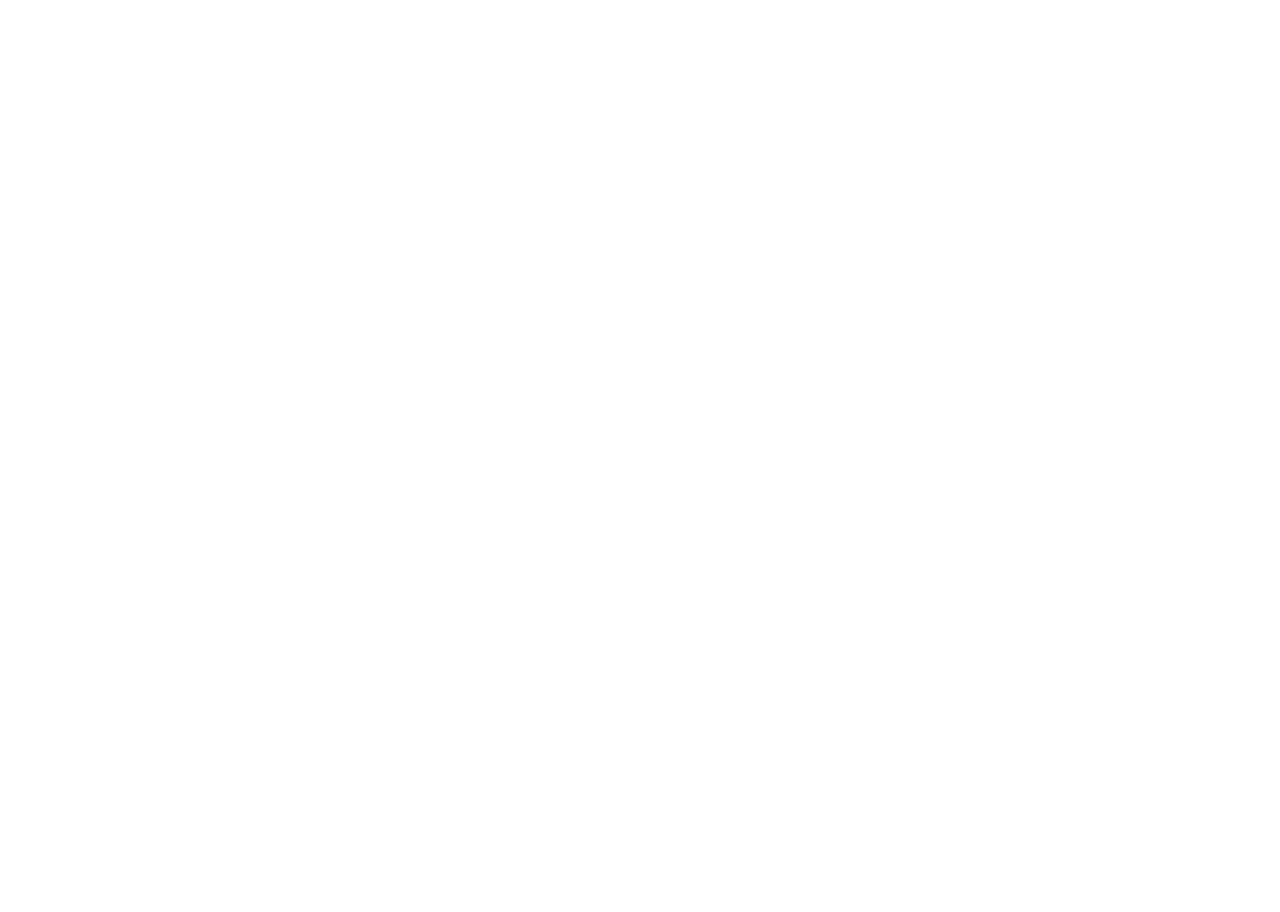
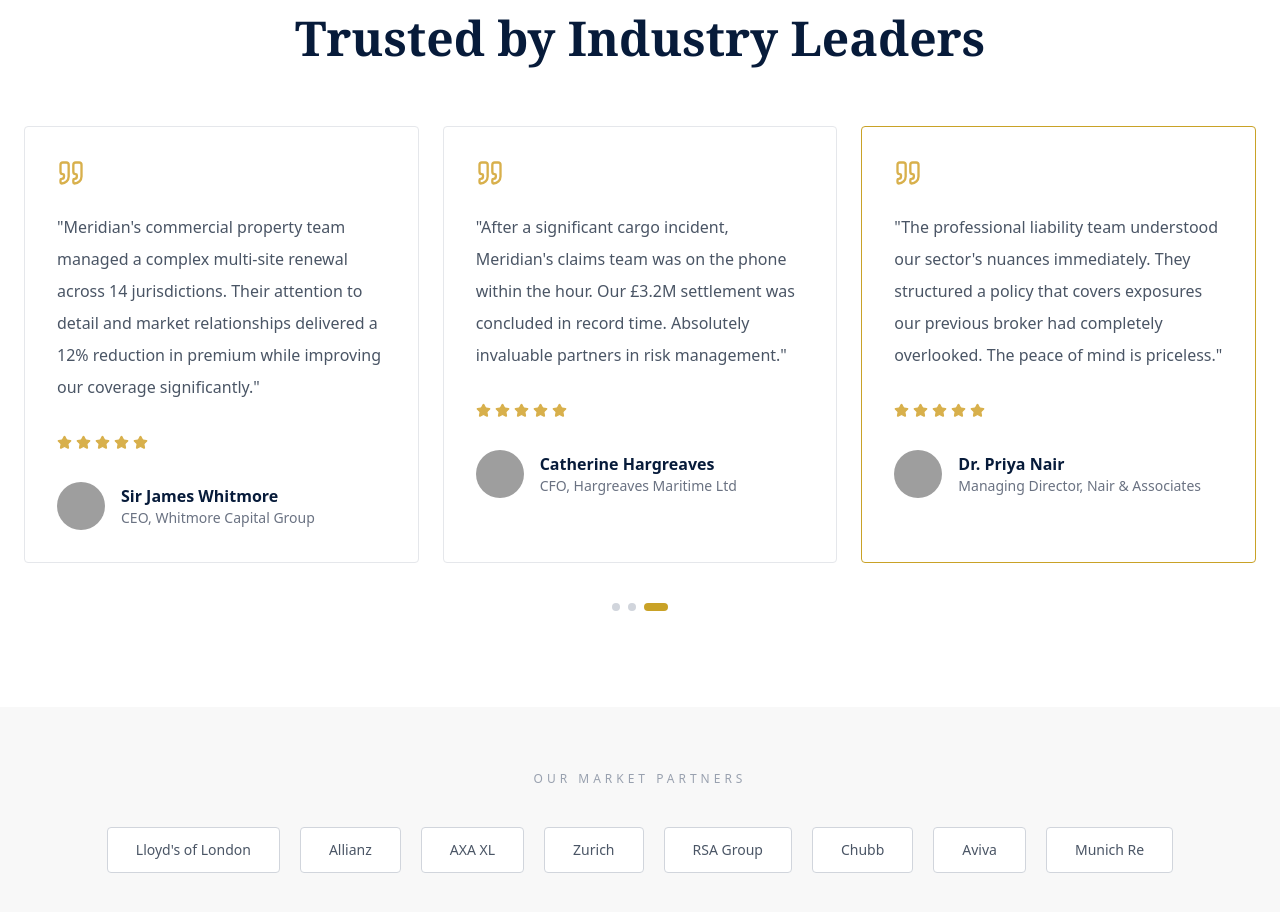
Before and after one commit to vinithdc-jpg/headless, a Next.js app: page / in a window 1280 px wide. Shown: the part 3700-4612 px from the top of the page. Before the commit the page ends 3582 px from the top, so only its background shows below. Built offline with nearby package versions, Linux system fonts and the light colour scheme; grey boxes are pictures that could not be loaded.

Commit message:
Testimonials

```diff
--- a/app/page.js
+++ b/app/page.js
@@ -2,6 +2,7 @@
 import HeroSection from '@/components/sections/Hero'
 import Navbar from '@/components/sections/Navbar'
 import ServicesSection from '@/components/sections/ServiceSection'
+import Testimonials from '@/components/sections/Testimonials'
 import WhyMeridian from '@/components/sections/WhyMeridian'
 import React from 'react'
 
@@ -13,6 +14,7 @@
       <StatsSection />
       <ServicesSection />
       <WhyMeridian />
+      <Testimonials />
     </div>
   )
 }
--- a/components/sections/Testimonials.jsx
+++ b/components/sections/Testimonials.jsx
@@ -0,0 +1,161 @@
+import { Quote, Star } from "lucide-react";
+
+const testimonials = [
+  {
+    name: "Sir James Whitmore",
+    role: "CEO, Whitmore Capital Group",
+    image: "https://i.pravatar.cc/100?img=11",
+    active: false,
+    review:
+      "Meridian's commercial property team managed a complex multi-site renewal across 14 jurisdictions. Their attention to detail and market relationships delivered a 12% reduction in premium while improving our coverage significantly.",
+  },
+  {
+    name: "Catherine Hargreaves",
+    role: "CFO, Hargreaves Maritime Ltd",
+    image: "https://i.pravatar.cc/100?img=5",
+    active: false,
+    review:
+      "After a significant cargo incident, Meridian's claims team was on the phone within the hour. Our £3.2M settlement was concluded in record time. Absolutely invaluable partners in risk management.",
+  },
+  {
+    name: "Dr. Priya Nair",
+    role: "Managing Director, Nair & Associates",
+    image: "https://i.pravatar.cc/100?img=32",
+    active: true,
+    review:
+      "The professional liability team understood our sector's nuances immediately. They structured a policy that covers exposures our previous broker had completely overlooked. The peace of mind is priceless.",
+  },
+];
+
+const partners = [
+  "Lloyd's of London",
+  "Allianz",
+  "AXA XL",
+  "Zurich",
+  "RSA Group",
+  "Chubb",
+  "Aviva",
+  "Munich Re",
+];
+
+export default function Testimonials() {
+  return (
+    <section className="bg-white">
+
+      {/* Testimonials */}
+      <div className="max-w-7xl mx-auto px-6 py-24">
+
+        <div className="text-center mb-16">
+
+          <div className="flex justify-center items-center gap-4 mb-5">
+            <div className="w-10 h-[1px] bg-[#C9A227]" />
+            <span className="uppercase tracking-[4px] text-xs text-[#C9A227]">
+              Client Stories
+            </span>
+            <div className="w-10 h-[1px] bg-[#C9A227]" />
+          </div>
+
+          <h2 className="font-serif text-5xl font-semibold text-[#071B3A]">
+            Trusted by Industry Leaders
+          </h2>
+
+        </div>
+
+        <div className="grid lg:grid-cols-3 gap-6">
+
+          {testimonials.map((item, index) => (
+            <div
+              key={index}
+              className={`bg-white border rounded-sm p-8 transition hover:shadow-xl ${
+                item.active
+                  ? "border-[#C9A227]"
+                  : "border-gray-200"
+              }`}
+            >
+
+              <Quote
+                className="text-[#D8B04C] mb-6"
+                size={28}
+              />
+
+              <p className="text-gray-600 leading-8">
+                "{item.review}"
+              </p>
+
+              <div className="flex gap-1 mt-8 text-[#D8B04C]">
+                {[1, 2, 3, 4, 5].map((star) => (
+                  <Star
+                    key={star}
+                    size={15}
+                    fill="currentColor"
+                  />
+                ))}
+              </div>
+
+              <div className="flex items-center gap-4 mt-8">
+
+                <img
+                  src={item.image}
+                  alt={item.name}
+                  className="w-12 h-12 rounded-full object-cover"
+                />
+
+                <div>
+
+                  <h4 className="font-semibold text-[#071B3A]">
+                    {item.name}
+                  </h4>
+
+                  <p className="text-sm text-gray-500">
+                    {item.role}
+                  </p>
+
+                </div>
+
+              </div>
+
+            </div>
+          ))}
+
+        </div>
+
+        {/* Slider Dots */}
+
+        <div className="flex justify-center gap-2 mt-10">
+          <span className="w-2 h-2 rounded-full bg-gray-300"></span>
+          <span className="w-2 h-2 rounded-full bg-gray-300"></span>
+          <span className="w-6 h-2 rounded-full bg-[#C9A227]"></span>
+        </div>
+
+      </div>
+
+      {/* Partners */}
+
+      <div className="bg-[#F8F8F8] py-16">
+
+        <div className="max-w-6xl mx-auto px-6">
+
+          <p className="uppercase tracking-[4px] text-xs text-center text-gray-400 mb-10">
+            Our Market Partners
+          </p>
+
+          <div className="flex flex-wrap justify-center gap-5">
+
+            {partners.map((partner, index) => (
+              <div
+                key={index}
+                className="px-7 py-3 border border-gray-300 rounded bg-white text-gray-600 text-sm hover:border-[#C9A227] transition"
+              >
+                {partner}
+              </div>
+            ))}
+
+          </div>
+
+        </div>
+
+      </div>
+
+    </section>
+  );
+}
```
